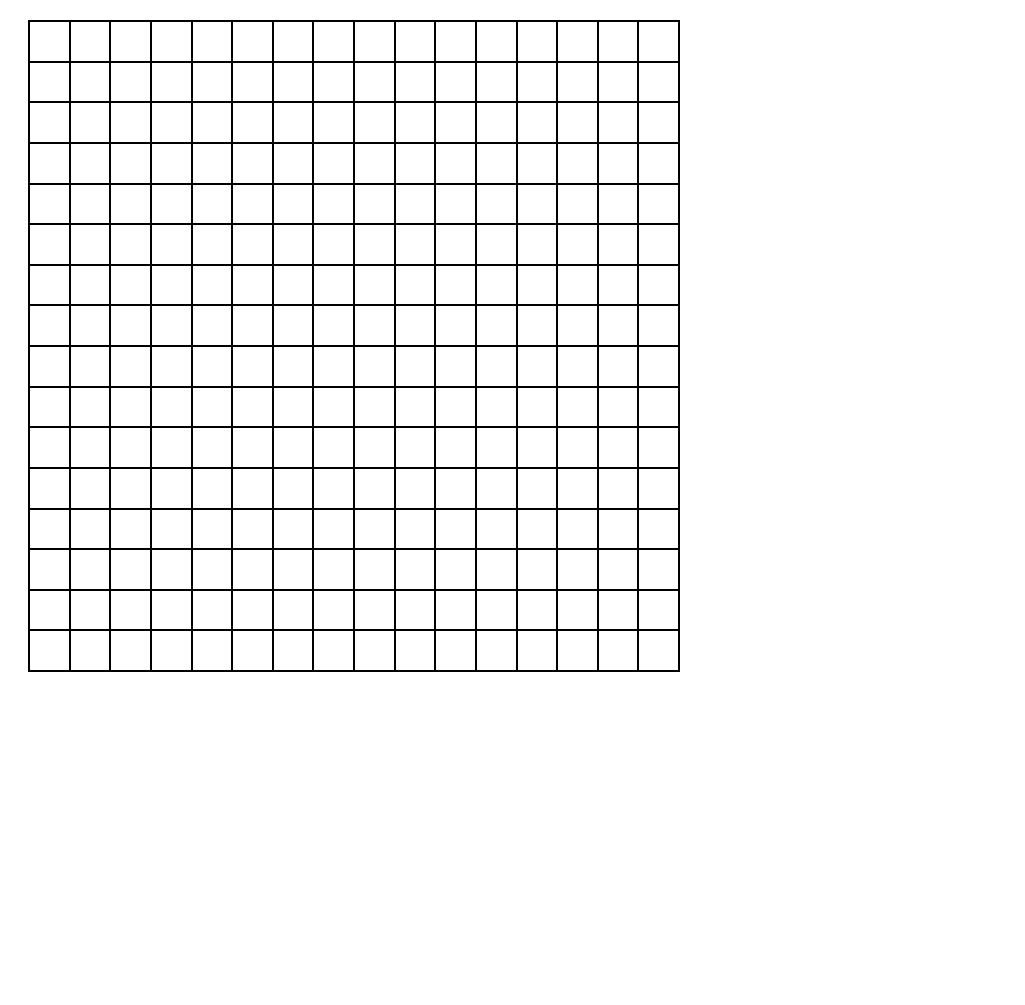
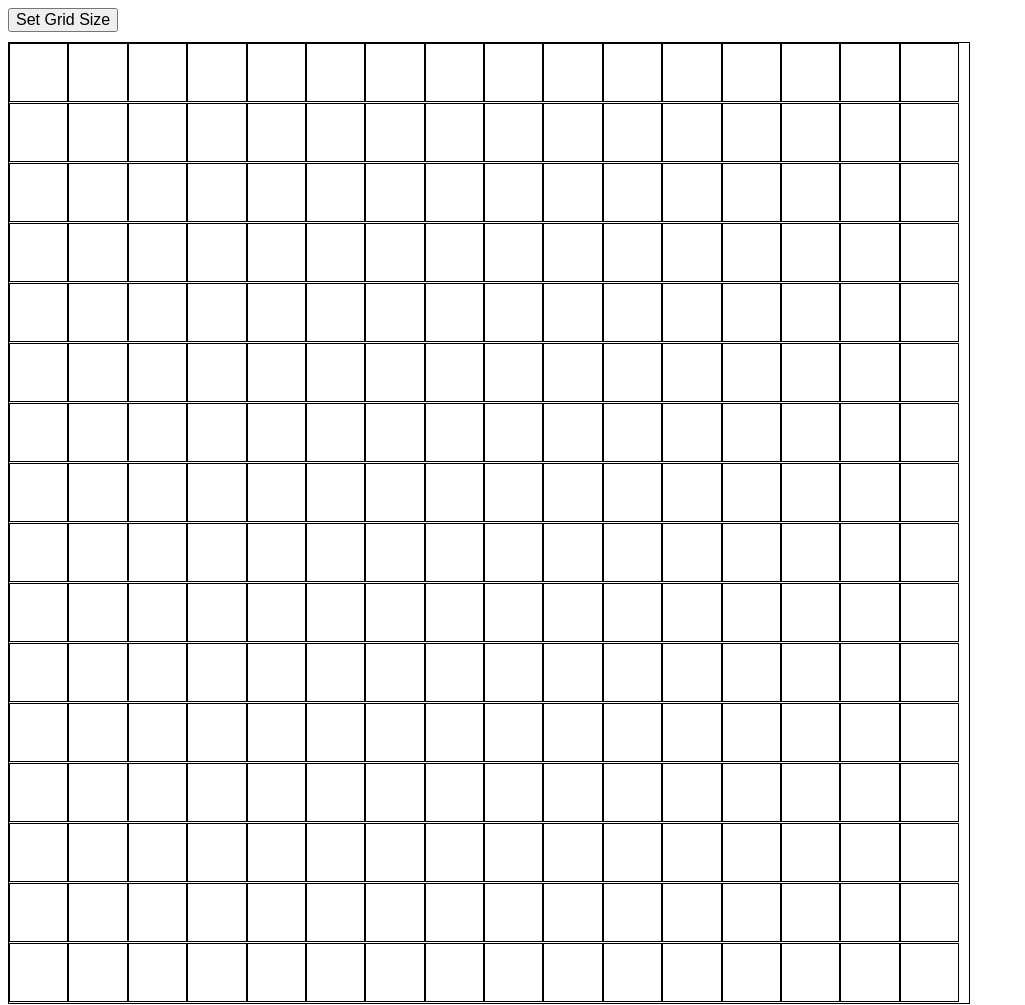
Before and after one commit to Ren-198/Etch-a-Sketch, a plain HTML site: page index.html in a window 1280 px wide. Shown: the whole page, without its empty margins (0-1025 px from the left). Before the commit the page ends 800 px from the top, so only its background shows below. Drawn offline with Linux system fonts and the light colour scheme.

Commit message:
Completion of Etch-a-Sketch project.

```diff
--- a/backend.js
+++ b/backend.js
@@ -1,19 +1,43 @@
 let container = document.querySelector("#container");
+const setGrid = document.querySelector("button");
 const gridSize = 16;
+const containerSize = 950;
 totalCells = 16*16;
 
 function changeColor(event) {
     event.target.style.backgroundColor = 'black';
 }
 
-function createGrid() {
+function createGrid(gridSize) {
+    container.innerHTML = "";
+
+    totalCells = gridSize * gridSize;
+    const squareSize = containerSize / gridSize;
+
     for (let i = 0; i < totalCells; i++) {
         const grid = document.createElement("div");
         grid.setAttribute("class", "grid-item");
+        grid.style.width = `${squareSize}px`;
+        grid.style.height = `${squareSize}px`;
+
         grid.addEventListener("mouseover", changeColor);
         container.appendChild(grid);
 
     }
 }
 
-createGrid();
+setGrid.addEventListener('click', (event) => {
+    let input = prompt("Enter the number of squares per side: ");
+    let size = parseInt(input);
+
+    if (!size || size < 1 || size > 100) {
+        alert("Invalid input. please enter a number between 1 and 100. ")
+
+        return;
+    }
+
+    createGrid(size);
+
+});
+
+createGrid(gridSize);
--- a/index.html
+++ b/index.html
@@ -8,6 +8,7 @@
     <title>Etch-a-Sketch</title>
 </head>
 <body>
+    <button>Set Grid Size</button>
     <div id="container"></div>
 
 </body>
--- a/styles.css
+++ b/styles.css
@@ -1,9 +1,9 @@
 #container {
     display: flex;
     flex-wrap: wrap;
-    height: 650px;
-    width: 650px;
-    margin: 20px;
+    height: 960px;
+    width: 960px;
+    margin-top: 10px;
     border: 1px solid black;
 }
 
@@ -14,3 +14,8 @@
     box-sizing: border-box;
 
 }
+
+button {
+    padding: 10 20px;
+    font-size: 16px;
+}
```
